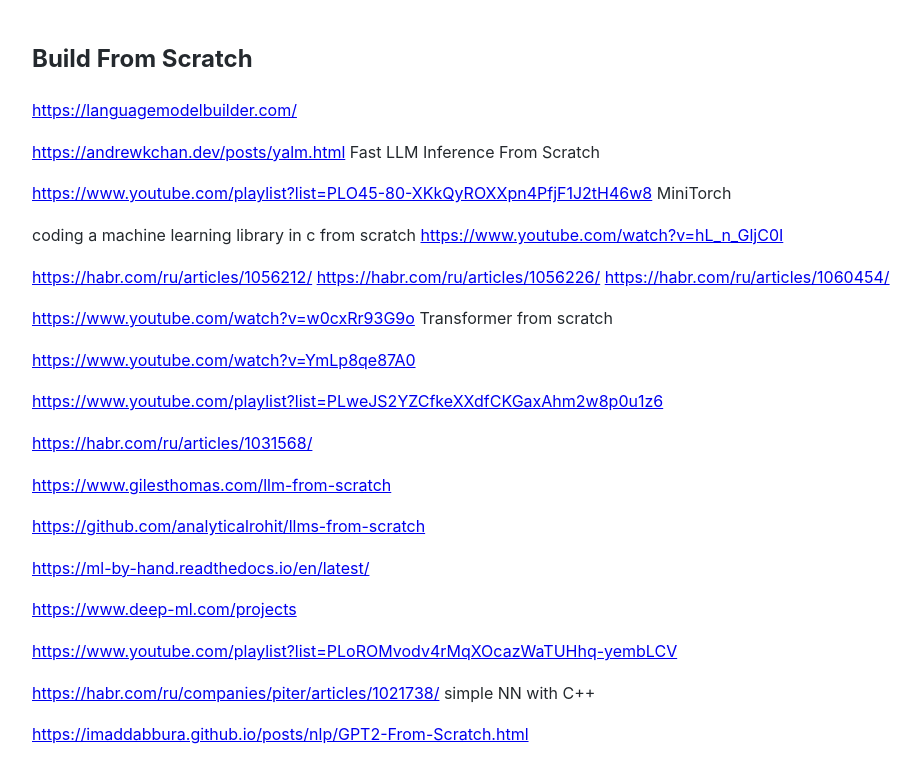
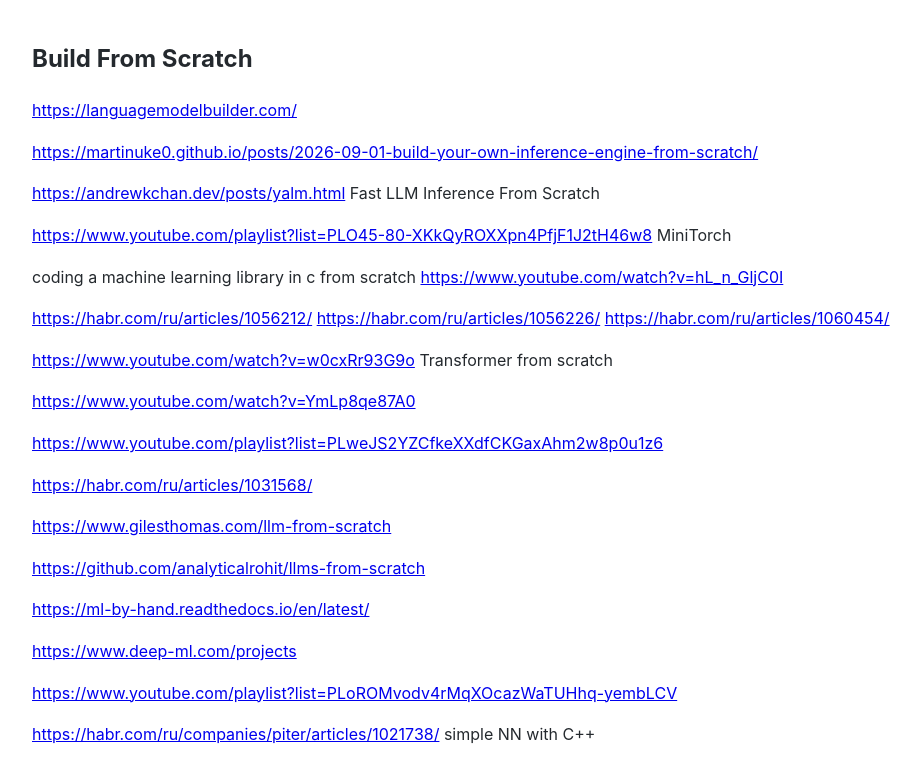
Before and after one commit to Michael-Lubinsky/michael-lubinsky.github.com, a Jekyll site: the page built from ml/from_scratch.md, in a window 1280 px wide and 900 px high, cut to the strip 0-760 px from the top of the window. Shown: the whole strip, without its empty margins (158-1078 px from the left). Built offline with Jekyll 4.4.1, drawn with Linux system fonts in a browser that asks for light colours; our own code applies the rules of GitHub Pages for plain Markdown files.

Commit message:
Update from_scratch.md

```diff
--- a/ml/from_scratch.md
+++ b/ml/from_scratch.md
@@ -1,6 +1,8 @@
 ## Build From Scratch
 
 <https://languagemodelbuilder.com/>
+
+<https://martinuke0.github.io/posts/2026-09-01-build-your-own-inference-engine-from-scratch/>
 
 <https://andrewkchan.dev/posts/yalm.html> Fast LLM Inference From Scratch
 
```
